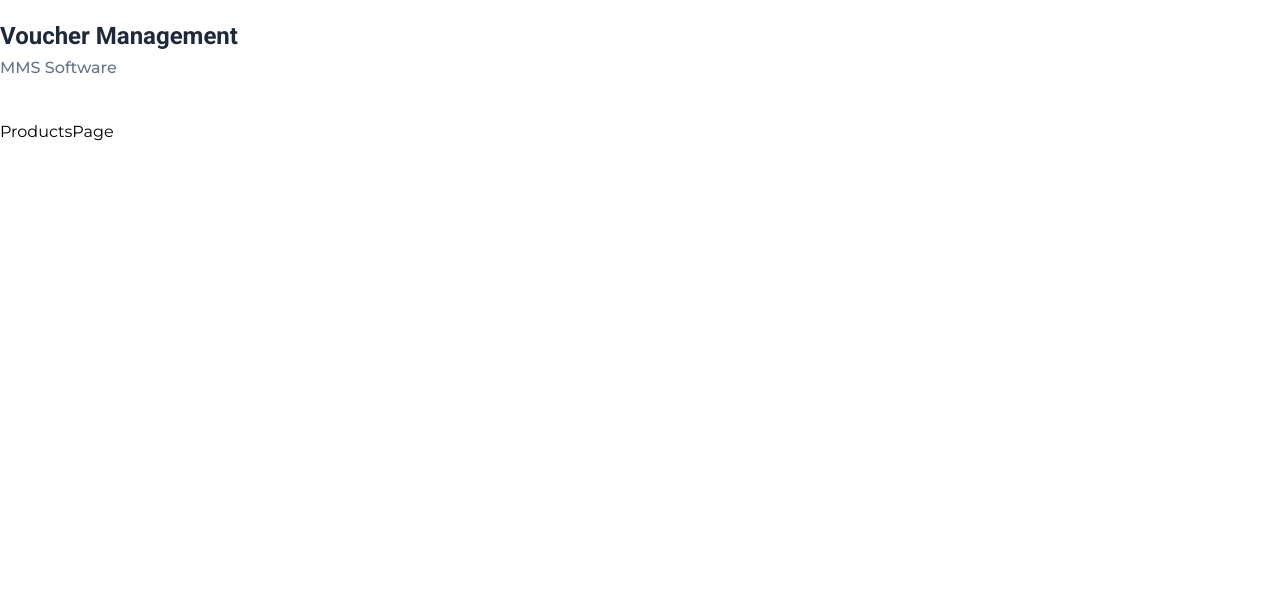
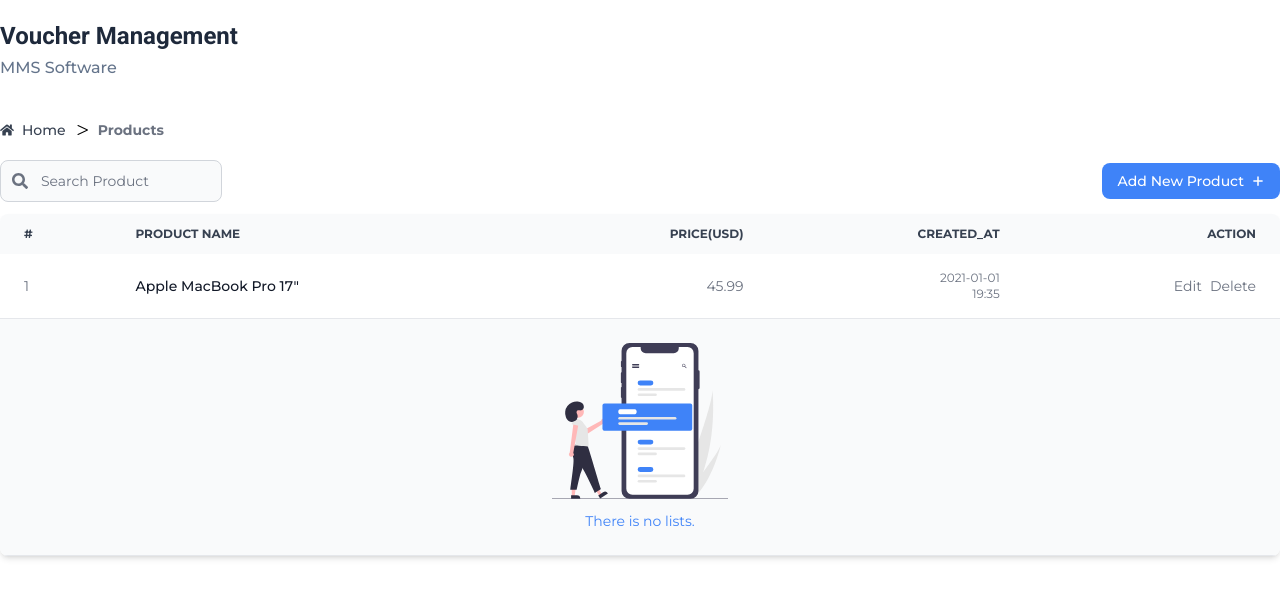
Before and after one commit to Hanhtunaung97/Voucher-app, a React (Vite) app: page /products in a window 1280 px wide. Shown: the top 598 px of the page. Built offline with nearby package versions, Linux system fonts and the light colour scheme.

Commit message:
product module UI set up

```diff
--- a/src/components/BreadcrumbComponent.jsx
+++ b/src/components/BreadcrumbComponent.jsx
@@ -1,9 +1,33 @@
-import React from 'react'
+import React from "react";
+import { Link } from "react-router-dom";
+import { FaHome } from "react-icons/fa";
+import { PiGreaterThan } from "react-icons/pi";
+const BreadCrumbComponent = ({ currentPageTitle, links }) => {
+  return (
+    <div className="flex gap-3 w-full mb-5">
+      <nav className="flex" aria-label="Breadcrumb">
+        <ol className="inline-flex items-center space-x-1 md:space-x-2 rtl:space-x-reverse">
+          <li className="inline-flex items-center">
+            <Link
+              to="/"
+              className="inline-flex gap-2  items-center text-sm font-medium text-gray-700 hover:text-blue-600 dark:text-gray-400 dark:hover:text-white"
+            >
+              <FaHome />
+              Home
+            </Link>
+          </li>
+          <li aria-current="page">
+            <div className="flex items-center">
+              <PiGreaterThan />
+              <span className="ms-1 text-sm font-bold text-gray-500 md:ms-2 dark:text-gray-400">
+                {currentPageTitle}
+              </span>
+            </div>
+          </li>
+        </ol>
+      </nav>
+    </div>
+  );
+};
 
-const BreadCrumbComponent = () => {
-  return (
-    <div>BreadCrumbComponent</div>
-  )
-}
-
-export default BreadCrumbComponent
+export default BreadCrumbComponent;
--- /dev/null
+++ b/src/components/ProductListComponent.jsx
@@ -0,0 +1,88 @@
+import React from "react";
+import emptyList from "../assets/empty.svg";
+import { FaSearch } from "react-icons/fa";
+import { FaPlus } from "react-icons/fa6";
+const ProductListComponent = () => {
+  return (
+    <div>
+      {/* Search and Add */}
+      <div className="flex justify-between items-center mb-3">
+        <div className="relative">
+          <div className="absolute inset-y-0 start-0 flex items-center ps-3 pointer-events-none">
+            <FaSearch className="w-4 h-4 text-gray-500 dark:text-gray-400" />
+          </div>
+          <input
+            type="search"
+            className="bg-gray-50 border border-gray-300 text-gray-900 text-sm rounded-lg focus:ring-blue-500 focus:border-blue-500 block w-full ps-10 p-2.5  dark:bg-gray-700 dark:border-gray-600 dark:placeholder-gray-400 dark:text-white dark:focus:ring-blue-500 dark:focus:border-blue-500"
+            placeholder="Search Product"
+          />
+        </div>
+        <button
+          type="submit"
+          className="text-white  bg-blue-500 hover:bg-blue-800 focus:ring-4 focus:outline-none focus:ring-blue-300 font-medium rounded-lg text-sm px-4 py-2 dark:bg-blue-600 dark:hover:bg-blue-700 dark:focus:ring-blue-800 flex items-center gap-2"
+        >
+          Add New Product
+          <FaPlus className="w-3 h-3 text-white " />
+        </button>
+      </div>
+      {/* Product Table */}
+      <div className="relative overflow-x-auto shadow-md sm:rounded-lg">
+        <table className="w-full text-sm text-left rtl:text-right text-gray-500 dark:text-gray-400">
+          <thead className="text-xs text-gray-700 uppercase bg-gray-50 dark:bg-gray-700 dark:text-gray-400">
+            <tr>
+              <th scope="col" className="px-6 py-3">
+                #
+              </th>
+              <th scope="col" className="px-6 py-3">
+                PRODUCT NAME
+              </th>
+              <th scope="col" className="px-6 py-3 text-end">
+                PRICE(USD)
+              </th>
+              <th scope="col" className="px-6 py-3 text-end">
+                CREATED_AT
+              </th>
+              <th scope="col" className="px-6 py-3 text-end">
+                ACTION
+              </th>
+            </tr>
+          </thead>
+          <tbody>
+            <tr className="odd:bg-white odd:dark:bg-gray-900 even:bg-gray-50 even:dark:bg-gray-800 border-b dark:border-gray-700">
+              <td className="px-6 py-4">1</td>
+              <th
+                scope="row"
+                className="px-6 py-4 font-medium text-gray-900 whitespace-nowrap dark:text-white"
+              >
+                Apple MacBook Pro 17"
+              </th>
+              <td className="px-6 py-4 text-end">45.99</td>
+              <td className="px-6 py-4 text-end">
+                <div className="flex flex-col space-y-0 text-xs">
+                  <p>2021-01-01</p>
+                  <p>19:35</p>
+                </div>
+              </td>
+              <td className="px-6 py-4">
+                <div className="flex space-x-2 justify-end">
+                  <button>Edit</button>
+                  <button>Delete</button>
+                </div>
+              </td>
+            </tr>
+            <tr className="odd:bg-white odd:dark:bg-gray-900 even:bg-gray-50 even:dark:bg-gray-800 border-b dark:border-gray-700 ">
+              <td colSpan={5} className="px-6 py-6">
+                <div className="flex flex-col gap-3 justify-center items-center">
+                  <img src={emptyList} alt={"emptyList"} className="w-44" />
+                  <p className="text-blue-500">There is no lists.</p>
+                </div>
+              </td>
+            </tr>
+          </tbody>
+        </table>
+      </div>
+    </div>
+  );
+};
+
+export default ProductListComponent;
--- a/src/components/index.js
+++ b/src/components/index.js
@@ -2,3 +2,4 @@ export {default as BreadCrumbComponent} from './BreadCrumbComponent';
 export {default as ContainerComponent} from './ContainerComponent';
 export {default as HeaderComponent} from './HeaderComponent';
 export {default as ModuleBtnComponent} from './ModuleBtnComponent';
+export {default as ProductListComponent} from './ProductListComponent';
--- a/src/pages/ProductsPage.jsx
+++ b/src/pages/ProductsPage.jsx
@@ -1,9 +1,15 @@
-import React from 'react'
+import React from "react";
+import { BreadCrumbComponent, ContainerComponent, ProductListComponent } from "../components";
 
 const ProductsPage = () => {
   return (
-    <div>ProductsPage</div>
-  )
-}
+    <section>
+      <ContainerComponent>
+        <BreadCrumbComponent currentPageTitle="Products" />
+        <ProductListComponent/>
+      </ContainerComponent>
+    </section>
+  );
+};
 
-export default ProductsPage
+export default ProductsPage;
```
Also changed, not shown: src/assets/empty.svg (added).
